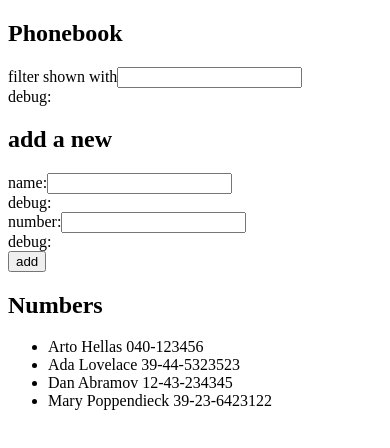
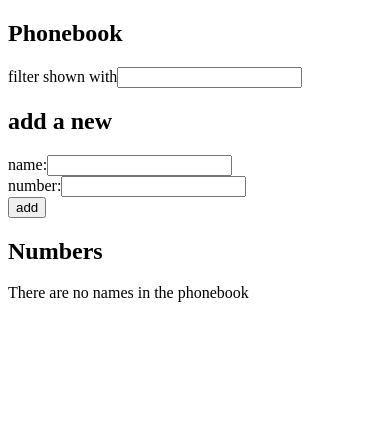
Before and after one commit to albertxtran/part2, a React (Create React App) app in the folder phonebook/: page / in a window 390 px wide. Shown: the top 448 px of the page. Built offline with nearby package versions, Linux system fonts and the light colour scheme.

Commit message:
2.10 The Phonebook Step 5

```diff
--- a/phonebook/src/App.js
+++ b/phonebook/src/App.js
@@ -1,84 +1,46 @@
 import { useState } from "react";
+import Filter from "./components/Filter";
+import PersonForm from "./components/PersonForm";
+import Persons from "./components/Persons";
 
 const App = () => {
-  const [persons, setPersons] = useState([
-    { name: "Arto Hellas", number: "040-123456" },
-    { name: "Ada Lovelace", number: "39-44-5323523" },
-    { name: "Dan Abramov", number: "12-43-234345" },
-    { name: "Mary Poppendieck", number: "39-23-6423122" },
-  ]);
-
-  const [newName, setNewName] = useState("");
-  const [newNumber, setNewNumber] = useState("");
+  const [persons, setPersons] = useState([]);
   const [newFilter, setFilter] = useState("");
 
-  const handleFilterChange = (event) => {
-    console.log("filter event: ", event);
-    setFilter(event.target.value);
+  const handleFilterChange = (value) => {
+    setFilter(value);
   };
 
-  const handleNameChange = (event) => {
-    console.log("name event: ", event);
-    setNewName(event.target.value);
-  };
-
-  const handleNumberChange = (event) => {
-    console.log("number event: ", event);
-    setNewNumber(event.target.value);
-  };
-
-  const addPerson = (event) => {
-    event.preventDefault();
-    console.log("event: ", event);
-    console.log("new name: ", newName);
-    console.log("new number: ", newNumber);
-    if (newName === "" || newNumber === "")
-      return alert("All fields must be completed");
-    if (persons.find((person) => person.name === newName))
-      return alert(`${newName} is already added to phonebook`);
-    setPersons(persons.concat({ name: newName, number: newNumber }));
+  const addPerson = (value) => {
+    if (persons.find((person) => person.name === value.name))
+      return alert(`${value.name} is already added to phonebook`);
+    setPersons(persons.concat(value));
   };
 
   return (
     <div>
       <h2>Phonebook</h2>
-      <div>
-        <form>
-          <div>
-            filter shown with
-            <input value={newFilter} onChange={handleFilterChange} />
-            <div>debug: {newFilter}</div>
-          </div>
-        </form>
-      </div>
+      <Filter filter={newFilter} onChange={handleFilterChange} />
       <h2>add a new</h2>
-      <form onSubmit={addPerson}>
-        <div>
-          name:
-          <input value={newName} onChange={handleNameChange} />
-          <div>debug: {newName}</div>
-        </div>
-        <div>
-          number:
-          <input value={newNumber} onChange={handleNumberChange} />
-          <div>debug: {newNumber}</div>
-        </div>
-        <div>
-          <button type="submit">add</button>
-        </div>
-      </form>
+      <PersonForm addPerson={addPerson} />
       <h2>Numbers</h2>
+      {persons.length !== 0 ? (
         <ul>
           {persons
             .filter((person) =>
               person.name.toLowerCase().includes(newFilter.toLowerCase())
             )
             .map((filteredNames) => (
-            <li key={filteredNames.name}>
-              {filteredNames.name} {filteredNames.number}
-            </li>
+              <Persons
+                key={filteredNames.name}
+                name={filteredNames.name}
+                number={filteredNames.number}
+              />
             ))}
         </ul>
+      ) : (
+        <p>There are no names in the phonebook</p>
+      )}
     </div>
   );
 };
--- /dev/null
+++ b/phonebook/src/components/Filter.js
@@ -0,0 +1,17 @@
+const Filter = (props) => {
+  const onChange = (event) => {
+    props.onChange(event.target.value);
+  };
+  return (
+    <div>
+      <form>
+        <div>
+          filter shown with
+          <input filter={props.value} onChange={onChange} />
+        </div>
+      </form>
+    </div>
+  );
+};
+
+export default Filter;
--- /dev/null
+++ b/phonebook/src/components/PersonForm.js
@@ -0,0 +1,41 @@
+import { useState } from "react";
+
+const PersonForm = (props) => {
+  const [newName, setNewName] = useState("");
+  const [newNumber, setNewNumber] = useState("");
+
+  const handleNameChange = (event) => {
+    console.log("name event: ", event);
+    setNewName(event.target.value);
+  };
+
+  const handleNumberChange = (event) => {
+    console.log("number event: ", event);
+    setNewNumber(event.target.value);
+  };
+
+  const submitChanges = (event) => {
+    event.preventDefault();
+    if (newName === "" || newNumber === "")
+      return alert("All fields must be completed");
+    const personObj = { name: newName, number: newNumber };
+    props.addPerson(personObj);
+  };
+  return (
+    <form onSubmit={submitChanges}>
+      <div>
+        name:
+        <input value={newName} onChange={handleNameChange} />
+      </div>
+      <div>
+        number:
+        <input value={newNumber} onChange={handleNumberChange} />
+      </div>
+      <div>
+        <button type="submit">add</button>
+      </div>
+    </form>
+  );
+};
+
+export default PersonForm;
--- /dev/null
+++ b/phonebook/src/components/Persons.js
@@ -0,0 +1,9 @@
+const Persons = (props) => {
+  return (
+    <li>
+      {props.name} {props.number}
+    </li>
+  );
+};
+
+export default Persons;
```
Lines whose indentation alone changed are shown as unchanged.
